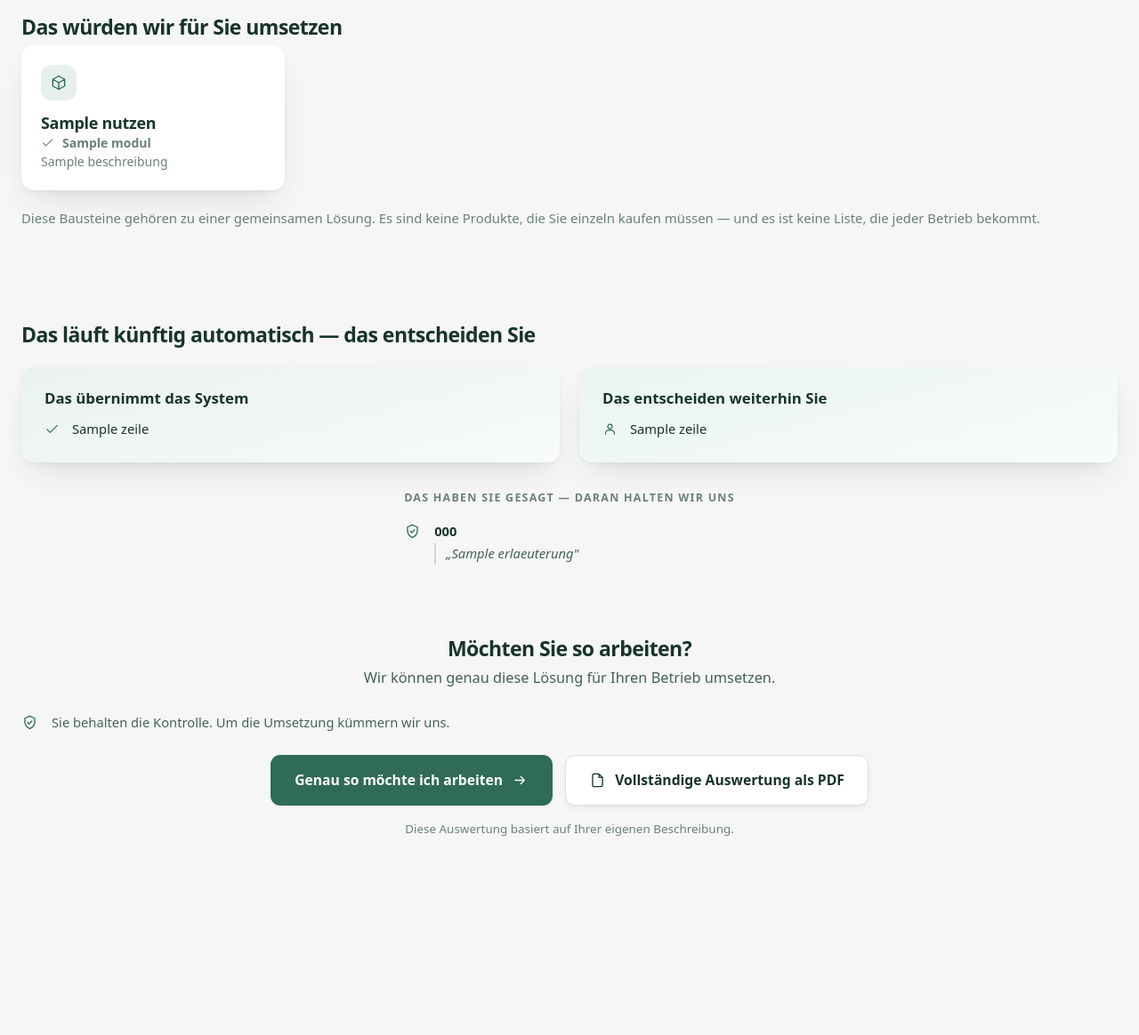
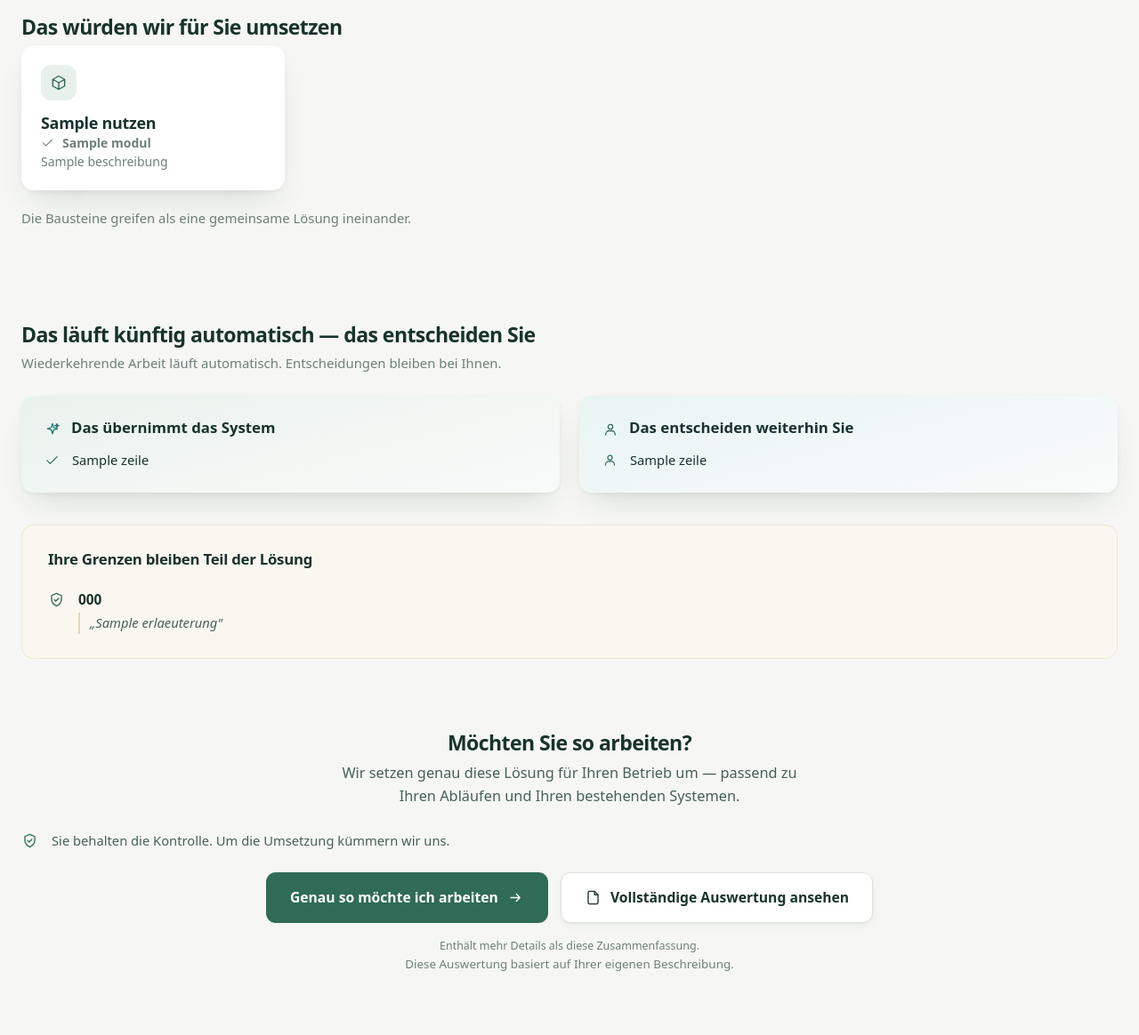
Before and after one commit to deryasarikaya/AI-Start-Map, a FastAPI app: template app/templates/ergebnis.html in a window 1280 px wide. Shown: the part 1928-3092 px from the top of the page at 89% size. Before the commit the page ends 2868 px from the top, so only its background shows below. Run offline with FastAPI, Linux system fonts and the light colour scheme; the template is opened without the code that fills it: most values are stand-ins (such as "Sample title", 1, 10 or a date in 2020).

Commit message:
Trim the closing sections for selling
Four building blocks, not nine. Nine cards are a catalogue and a
catalogue sells nothing; the full list is in the print view. And the
paragraph beneath them explained at length what the blocks are *not* --
which reads as a defence, and one only defends what has been attacked.
One sentence now: they interlock as a single solution.

The split between what the system takes over and what stays with the
customer says its message in a line above it -- recurring work runs by
itself, decisions stay with you -- and caps each side at four. Five
against five stops reading as a comparison and starts reading as two
lists. Each column heading carries its own mark so the two sides can be
told apart without being read.

What the customer ruled out is the strongest thing on the page: it shows
we heard not only his problems but also what he does not want. It was
sitting at the edge like a footnote. It is a block of its own now, on a
warm ground, titled for what it is -- his limits are part of the
solution -- with his own sentence quoted underneath each one.

And the closing offers one way forward rather than two. The print button
stood level with the request for a conversation, and between two exits
the more comfortable one always wins. It is secondary now, named for
what it does, with a line saying it holds more than this summary.

```diff
--- a/app/static/tafel.css
+++ b/app/static/tafel.css
@@ -1031,6 +1031,43 @@
   .tafel .ansichtsplatz .screen:hover { transform: none; }
 }
 
+
+/* ── Der Schlussteil ───────────────────────────────────────────────────*/
+
+/* Die Spaltenüberschriften tragen ihr Zeichen: links, wo Arbeit
+ * verschwindet, rechts, wo sie bleibt. Man soll die beiden Seiten
+ * unterscheiden können, ohne sie zu lesen. */
+.tafel .spalte h3 {
+  display: grid; grid-template-columns: 20px 1fr; gap: 10px;
+  align-items: center;
+}
+.tafel .spalte h3 svg { width: 18px; height: 18px; }
+.tafel .spalte--system h3 svg { color: var(--ki-tief); }
+.tafel .spalte--mensch h3 svg { color: var(--marke); }
+
+/* **Der Vertrauensblock, keine Fussnote.** Was der Kunde ausgeschlossen
+ * hat, ist das Stärkste auf der Seite — es zeigt, dass wir nicht nur seine
+ * Probleme gehört haben, sondern auch, was er nicht will. Also eine eigene
+ * ruhige Fläche mit warmem Grund statt drei Zeilen am Rand. */
+.tafel .grenzen {
+  display: grid; gap: 18px; margin: 36px 0 0;
+  width: auto; max-width: none;
+  padding: 26px 30px 28px; border-radius: var(--rund);
+  background: #faf7f0; box-shadow: inset 0 0 0 1px #efe7d6;
+}
+.tafel .grenzenkopf {
+  margin: 0 0 2px; font-size: 1.05rem; font-weight: 660;
+  letter-spacing: -.015em; text-transform: none; color: var(--tinte);
+}
+.tafel .grenze b { font-size: .96rem; }
+.tafel .grenze q { border-left-color: #e2d6bd; }
+
+/* Der zweite Knopf ist kein zweiter Ausgang. */
+.tafel .knopfnotiz {
+  margin: 12px 0 0; text-align: center; font-size: .78rem;
+  color: var(--tinte-leise);
+}
+
 /* ── Abschluss ────────────────────────────────────────────────────────*/
 /* Eine Frage, gross gesetzt, und ein Satz darunter. Hier stand früher
  * der Startplan; der erklärt unser Vorgehen, und danach fragt an dieser
--- a/app/templates/ergebnis.html
+++ b/app/templates/ergebnis.html
@@ -519,7 +519,10 @@
   <div class="flaeche">
     <h2>Das würden wir für Sie umsetzen</h2>
     <div class="bausteinraster">
-      {% for modul in e.module %}
+      {# **Höchstens vier.** Neun Karten sind ein Katalog, und ein
+         Katalog verkauft nichts. Die vollständige Liste steht im
+         Ausdruck. #}
+      {% for modul in e.module[:4] %}
       <article class="baustein">
         <span class="bausteinsymbol">
           <svg aria-hidden="true"><use href="#i-baustein"/></svg>
@@ -537,11 +540,11 @@
       </article>
       {% endfor %}
     </div>
-    <p class="lauftext">Diese Bausteine gehören zu einer gemeinsamen Lösung.
-    Es sind keine Produkte, die Sie einzeln kaufen müssen — und es ist keine
-    Liste, die jeder Betrieb bekommt.</p>
-    {# Die Reihenfolge, in der wir das aufbauen würden, steht im Ausdruck.
-       Auf dieser Seite entscheidet er, ob er das überhaupt will. #}
+    {# Ein Satz. Der lange Vorgänger erklärte, was die Bausteine **nicht**
+       sind — das klingt nach Verteidigung, und verteidigt wird nur, was
+       angegriffen wurde. #}
+    <p class="lauftext">Die Bausteine greifen als eine gemeinsame Lösung
+    ineinander.</p>
   </div>
 </section>
 {% endif %}
@@ -561,12 +564,21 @@
     {# Der Satz gehört in die Überschrift, nicht in einen Absatz darunter.
        Ein erklärender Vorspann klingt hier wie eine Rechtfertigung. #}
     <h2>Das läuft künftig automatisch — das entscheiden Sie</h2>
+    {# Die Verkaufsbotschaft dieses Blocks in einer Zeile: Links
+       verschwindet Arbeit, rechts bleibt Kontrolle. #}
+    <p class="lauftext">Wiederkehrende Arbeit läuft automatisch.
+    Entscheidungen bleiben bei Ihnen.</p>
     <div class="spalten">
       {% if e.aufgabenteilung.system %}
       <div class="spalte spalte--system">
-        <h3>Das übernimmt das System</h3>
+        <h3>
+          <svg aria-hidden="true"><use href="#i-funke"/></svg>
+          <span>Das übernimmt das System</span>
+        </h3>
+        {# Höchstens vier je Seite. Fünf gegen fünf liest niemand mehr
+           als Gegenüberstellung, sondern als zwei Listen. #}
         <ul>
-          {% for zeile in e.aufgabenteilung.system %}
+          {% for zeile in e.aufgabenteilung.system[:4] %}
           <li><svg aria-hidden="true"><use href="#i-haken"/></svg><span>{{ zeile }}</span></li>
           {% endfor %}
         </ul>
@@ -575,9 +587,12 @@
 
       {% if e.aufgabenteilung.mensch %}
       <div class="spalte spalte--mensch">
-        <h3>Das entscheiden weiterhin Sie</h3>
+        <h3>
+          <svg aria-hidden="true"><use href="#i-person"/></svg>
+          <span>Das entscheiden weiterhin Sie</span>
+        </h3>
         <ul>
-          {% for zeile in e.aufgabenteilung.mensch %}
+          {% for zeile in e.aufgabenteilung.mensch[:4] %}
           <li><svg aria-hidden="true"><use href="#i-person"/></svg><span>{{ zeile }}</span></li>
           {% endfor %}
         </ul>
@@ -592,17 +607,20 @@
        Ohne Überschrift stand hier eine Liste von Zusagen, die aus dem
        Nichts kam. Sie kommt nicht aus dem Nichts: Das sind seine Sätze,
        und wir halten uns daran. Genau das muss dabeistehen. #}
+    {# **Ein eigener Block, keine Fussnote.** Was der Kunde ausgeschlossen
+       hat, ist das Stärkste auf dieser Seite: Es zeigt, dass wir nicht
+       nur seine Probleme gehört haben, sondern auch, was er nicht will.
+
+       Der Titel führt, sein Satz steht klein als Beleg darunter — ohne
+       Kennzeichnung als Zitat läse er sich wie eine Zusage von uns. #}
     {% if e.aufgabenteilung.grenzen %}
     <div class="grenzen">
-      <p class="grenzenkopf">Das haben Sie gesagt — daran halten wir uns</p>
-      {% for grenze in e.aufgabenteilung.grenzen %}
+      <p class="grenzenkopf">Ihre Grenzen bleiben Teil der Lösung</p>
+      {% for grenze in e.aufgabenteilung.grenzen[:3] %}
       <p class="grenze">
         <svg aria-hidden="true"><use href="#i-schutz"/></svg>
         <span>
           <b>{{ grenze.titel }}</b>
-          {# Als Zitat gesetzt: Der Satz ist seiner, nicht unserer.
-             Ohne Kennzeichnung liest er sich wie eine Zusage von uns —
-             mit Kennzeichnung liest er sich als „die haben zugehört". #}
           <q>{{ grenze.erlaeuterung }}</q>
         </span>
       </p>
@@ -622,8 +640,8 @@
 <section class="abschluss" data-auftritt>
   <div class="flaeche">
     <h2>Möchten Sie so arbeiten?</h2>
-    <p class="bruecke">Wir können genau diese Lösung für Ihren Betrieb
-    umsetzen.</p>
+    <p class="bruecke">Wir setzen genau diese Lösung für Ihren Betrieb um —
+    passend zu Ihren Abläufen und Ihren bestehenden Systemen.</p>
     {# Nicht noch einmal daran erinnern, was er schon hat — an dieser
        Stelle soll er wollen, nicht abwägen. #}
     <p class="versprechen">
@@ -642,9 +660,14 @@
          Zusatz bleibt dieselbe Adresse eine Seite zum Lesen. #}
       <a class="knopf knopf--neben" href="/report?drucken=1">
         <svg aria-hidden="true"><use href="#i-pdf"/></svg>
-        <span>Vollständige Auswertung als PDF</span>
+        <span>Vollständige Auswertung ansehen</span>
       </a>
     </div>
+    {# Der zweite Knopf ist kein zweiter Ausgang. Er stand gleichberechtigt
+       neben dem Gesprächswunsch, und von zwei Wegen gewinnt immer der
+       bequemere. Der nächste Schritt ist das Gespräch; der Ausdruck ist
+       das, was er mitnimmt und intern weitergibt. #}
+    <p class="knopfnotiz">Enthält mehr Details als diese Zusammenfassung.</p>
     <p class="kleingedruckt">Diese Auswertung basiert auf Ihrer eigenen
     Beschreibung.</p>
   </div>
```
Also changed, not shown: tests/test_report_page.py (+1 -1 lines).
